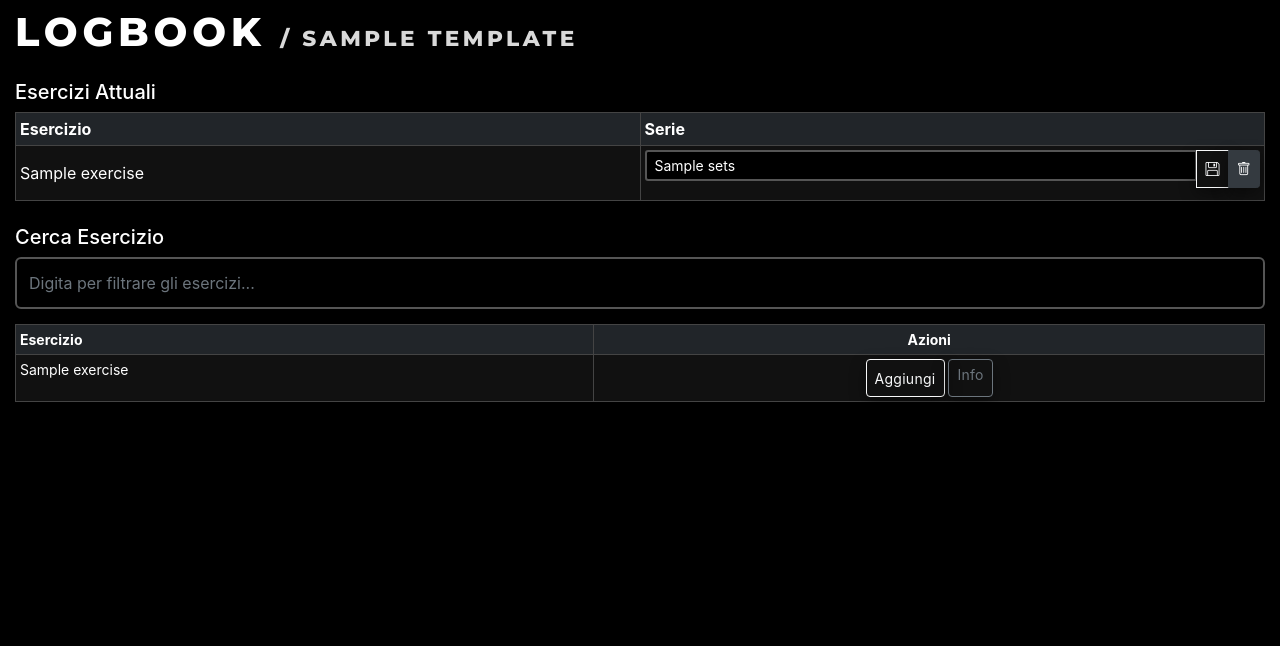
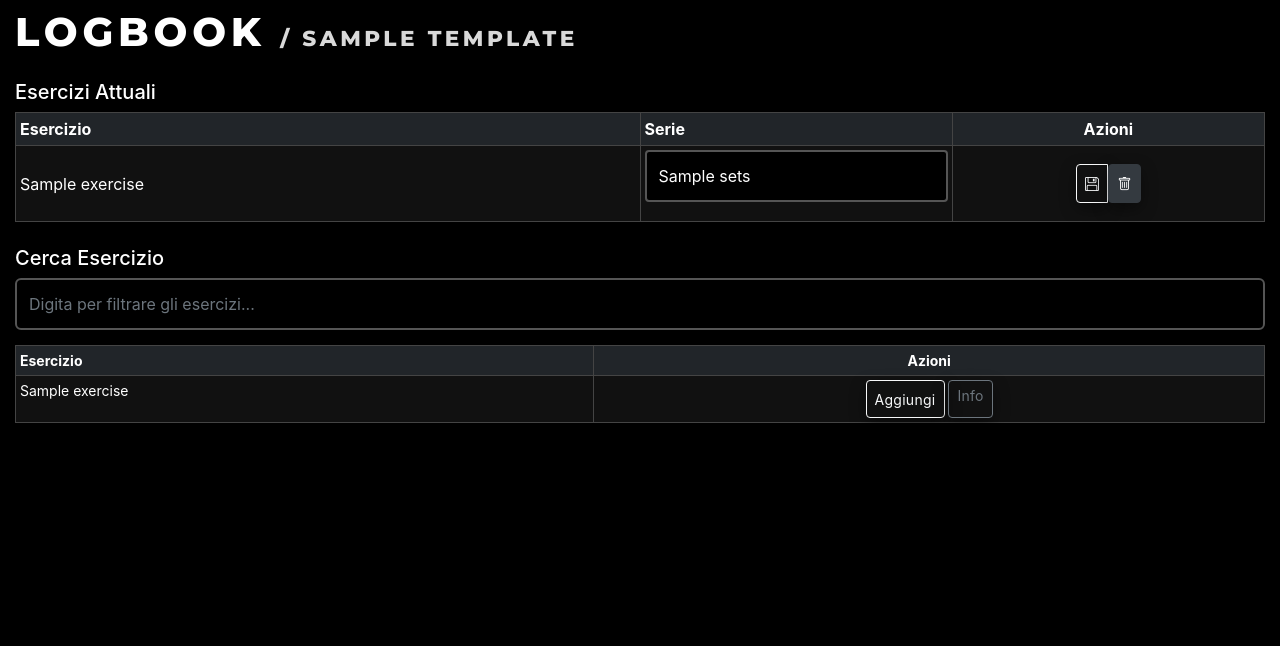
Before and after one commit to GerNotFound/logbook-app, a Flask app: template templates/modifica_scheda.html in a window 1280 px wide. Shown: the top 646 px of the page. Run offline with Flask 3, Linux system fonts and the light colour scheme; the template is opened without the code that fills it: most values are stand-ins (such as "Sample title", 1, 10 or a date in 2020); parts of the project's set-up code (start-up, migrations or seed data) failed here and were passed over.

Commit message:
v1.22.17

```diff
--- a/templates/modifica_scheda.html
+++ b/templates/modifica_scheda.html
@@ -19,32 +19,35 @@
         <thead>
             <tr>
                 <th style="width: 50%;">Esercizio</th>
-                <th style="width: 50%;">Serie</th>
+                <th style="width: 25%;">Serie</th>
+                <th class="text-center" style="width: 25%;">Azioni</th>
             </tr>
         </thead>
         <tbody>
             {% for exercise in current_exercises %}
             <tr>
                 <td class="align-middle">{{ exercise.name }}</td>
-                <td>
-                    <form class="update-sets-form">
+                <td class="align-middle">
+                    <form class="update-sets-form" id="update-sets-form-{{ exercise.id }}">
                         <input type="hidden" name="csrf_token" value="{{ csrf_token() }}">
                         <input type="hidden" name="template_exercise_id" value="{{ exercise.id }}">
-                        <div class="input-group">
-                            <input type="text" class="form-control form-control-sm" name="sets" value="{{ exercise.sets }}">
-                            <button type="submit" class="btn btn-sm btn-outline-light" title="Salva Serie"><i class="bi bi-floppy"></i></button>
-                            <button type="submit" form="delete-form-{{ exercise.id }}" class="btn btn-sm btn-delete" title="Elimina Esercizio"><i class="bi bi-trash"></i></button>
-                        </div>
+                        <input type="text" class="form-control form-control-sm" name="sets" value="{{ exercise.sets }}">
                     </form>
-                    <form method="POST" id="delete-form-{{ exercise.id }}" action="{{ url_for('gym.modifica_scheda_dettaglio', template_id=template.id) }}" onsubmit="return confirm('Sei sicuro?');" class="d-none">
-                        <input type="hidden" name="csrf_token" value="{{ csrf_token() }}">
-                        <input type="hidden" name="action" value="delete_template_exercise">
-                        <input type="hidden" name="template_exercise_id" value="{{ exercise.id }}">
-                    </form>
+                </td>
+                <td class="text-center align-middle">
+                    <div class="btn-group">
+                        <button type="submit" form="update-sets-form-{{ exercise.id }}" class="btn btn-sm btn-outline-light" title="Salva Serie"><i class="bi bi-floppy"></i></button>
+                        <form method="POST" action="{{ url_for('gym.modifica_scheda_dettaglio', template_id=template.id) }}" onsubmit="return confirm('Sei sicuro?');" class="d-inline">
+                            <input type="hidden" name="csrf_token" value="{{ csrf_token() }}">
+                            <input type="hidden" name="action" value="delete_template_exercise">
+                            <input type="hidden" name="template_exercise_id" value="{{ exercise.id }}">
+                            <button type="submit" class="btn btn-sm btn-delete" title="Elimina Esercizio"><i class="bi bi-trash"></i></button>
+                        </form>
+                    </div>
                 </td>
             </tr>
             {% else %}
-            <tr><td colspan="2" class="text-center text-muted">Nessun esercizio in questa scheda.</td></tr>
+            <tr><td colspan="3" class="text-center text-muted">Nessun esercizio in questa scheda.</td></tr>
             {% endfor %}
         </tbody>
     </table>
@@ -110,7 +113,9 @@
             form.addEventListener('submit', async function(event) {
                 event.preventDefault(); // Impedisce l'invio tradizionale
 
-                const submitButton = this.querySelector('button[type="submit"]');
+                const submitButton = document.querySelector(`button[form='${form.id}']`);
+                if (!submitButton) return;
+
                 const originalIconHTML = submitButton.innerHTML;
                 submitButton.disabled = true;
                 submitButton.innerHTML = '<span class="spinner-border spinner-border-sm" role="status" aria-hidden="true"></span>';
@@ -129,12 +134,12 @@
                     }
                 } catch (error) {
                     alert('Errore di rete.');
-                    this.innerHTML = '<i class="bi bi-x-lg"></i>';
+                    submitButton.innerHTML = '<i class="bi bi-x-lg"></i>';
                 } finally {
                     // Ripristina l'icona originale dopo 2 secondi
                     setTimeout(() => {
                         submitButton.disabled = false;
-                        this.innerHTML = originalIconHTML;
+                        submitButton.innerHTML = originalIconHTML;
                     }, 2000);
                 }
             });
--- a/versione.txt
+++ b/versione.txt
@@ -1 +1 @@
-v1.22.16
+v1.22.17
```
